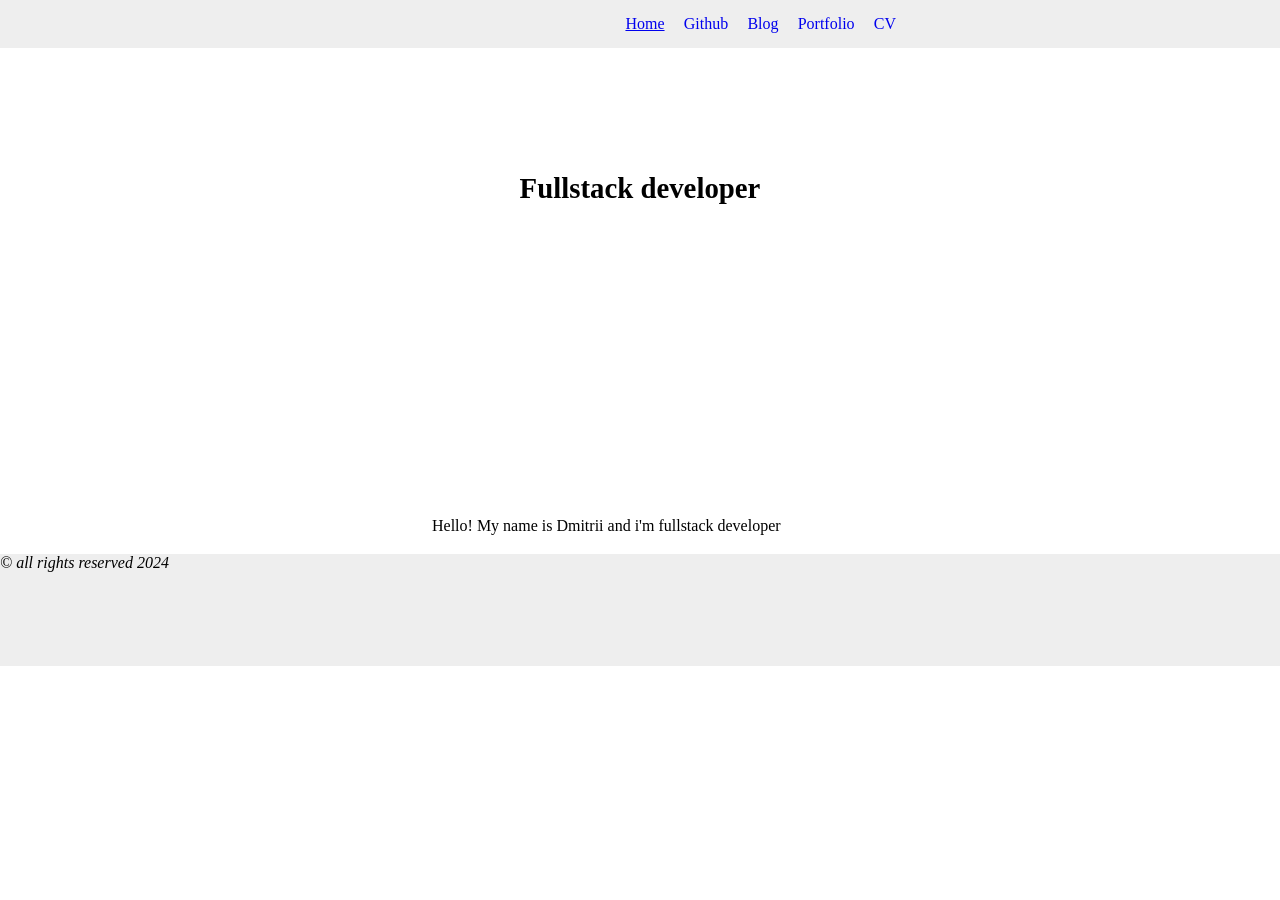
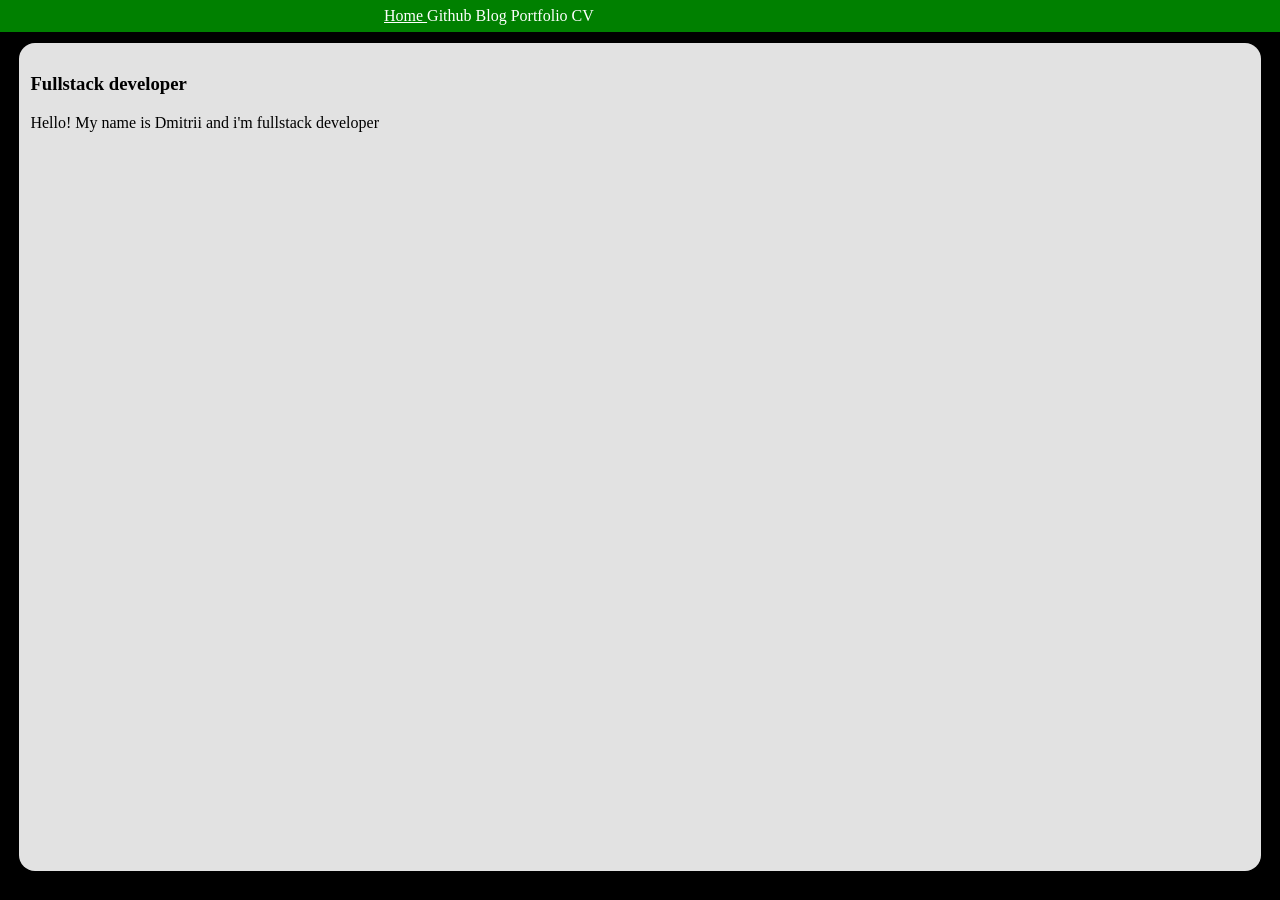
Before and after one commit to Aikava/Aikava.github.io, a Jekyll site: the page built from src/index.html, in a window 1280 px wide. Built offline with Jekyll 4.4.1, drawn with Linux system fonts in a browser that asks for light colours.

Commit message:
change site style. Again.

```diff
--- a/src/_includes/nav.html
+++ b/src/_includes/nav.html
@@ -1,8 +1,8 @@
-<nav class="navigation-menu">
+<nav class="navigation">
     {% for item in site.data.navigation %}
     <a nonce {% if item.target %} target="_blank" {% endif %}
        href="{{ item.link }}"
-       class="navigation-menu__item{% if page.url == item.link %} current {% endif %}"
+       class="navigation__item{% if page.url == item.link %} current {% endif %}"
     >
         {{item.name}}
     </a>
--- a/src/_layouts/default.html
+++ b/src/_layouts/default.html
@@ -3,19 +3,17 @@
 <head>
     <meta charset="UTF-8">
     <meta name="viewport" content="width=device-width, initial-scale=1">
-    <link rel="stylesheet" href="/assets/css/main.css"/>
-    {% if page.styles %}
-        {% for style in page.styles %}
-            <link rel="stylesheet" href="/assets/css/{{style}}.css" />
-        {% endfor %}
-    {% endif %}
+    <link rel="stylesheet" href="/assets/css/layout.css"/>
+    <link rel="stylesheet" href="/assets/css/navigation.css"/>
     <title>aikava.github.io</title>
 </head>
 <body>
+<main class="site">
 {% include header.html %}
-<main class="content">
-    {{ content }}
+    <section class="content">
+        {{ content }}
+    </section>
+{% include footer.html %}
 </main>
-{% include footer.html %}
 </body>
 </html>
--- /dev/null
+++ b/src/assets/css/layout.css
@@ -0,0 +1,26 @@
+html,
+body {
+    padding: 0;
+    margin: 0;
+    background: black;
+}
+
+.site {
+    position: absolute;
+    top: 0; left: 0; right: 0; bottom: 0;
+    display: grid;
+    grid-template-rows: 2em 1fr;
+    height: 100%;
+}
+
+.header {
+    background: green;
+}
+
+.content {
+    border-radius: 1em;
+    box-sizing: border-box;
+    background: #e2e2e2;
+    margin: .7em 1.2em;
+    padding: .7em .7em;
+}
--- a/src/assets/css/main.css
+++ /dev/null
@@ -1,72 +0,0 @@
-html,
-body {
-    padding: 0;
-    margin: 0;
-}
-
-.header {
-    position: sticky;
-    top: 0;
-    left: 0;
-    width: 100%;
-    z-index: 1;
-    background: #eeeeee;
-    height: 3em;
-    line-height: 3em;
-}
-
-.content {
-    width: 100%;
-    box-sizing: border-box;
-}
-
-.footer {
-    width: 100%;
-    background: #eeeeee;
-    height: 7em;
-}
-
-
-.navigation-menu {
-    max-width: 32em;
-    margin: 0 auto;
-    display: flex;
-    gap: 1.2em;
-    justify-content: flex-end;
-}
-
-.navigation-menu__item {
-    text-decoration: none;
-}
-
-.navigation-menu__item.current {
-    text-decoration: underline;
-}
-.splash-container {
-    width: 100%;
-    height: 50vh;
-    overflow: hidden;
-    display: block;
-    position: relative;
-}
-
-.splash__text {
-    position: absolute;
-    top: 100px;
-    margin: 0 auto;
-    width: 100%;
-    font-size: 1.2em;
-    text-align: center;
-}
-
-.ribbon {
-    width: 100%;
-}
-
-.box-l {
-    max-width: 32em;
-    margin: 0 auto;
-    text-align: justify;
-    box-sizing: border-box;
-    padding: 1.2em 3em;
-}
--- /dev/null
+++ b/src/assets/css/navigation.css
@@ -0,0 +1,16 @@
+.navigation {
+    line-height: 2em;
+    color: white;
+    height: 2em;
+    margin: 0 auto;
+    max-width: 32em;
+}
+
+.navigation__item {
+    color: white;
+    text-decoration: none;
+}
+
+.navigation__item.current {
+    text-decoration: underline;
+}
```
Also changed, not shown: src/_drafts/2024-12-12-indexed-db.md (added, +12 -0 lines).
